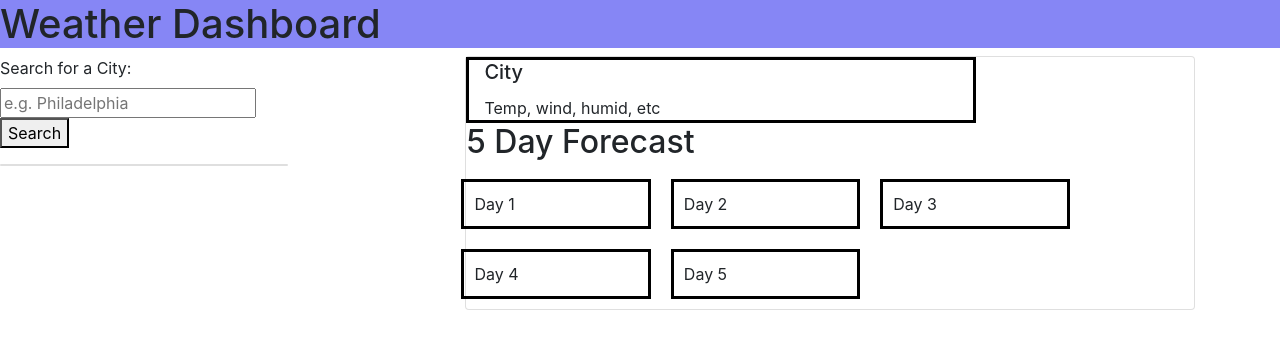
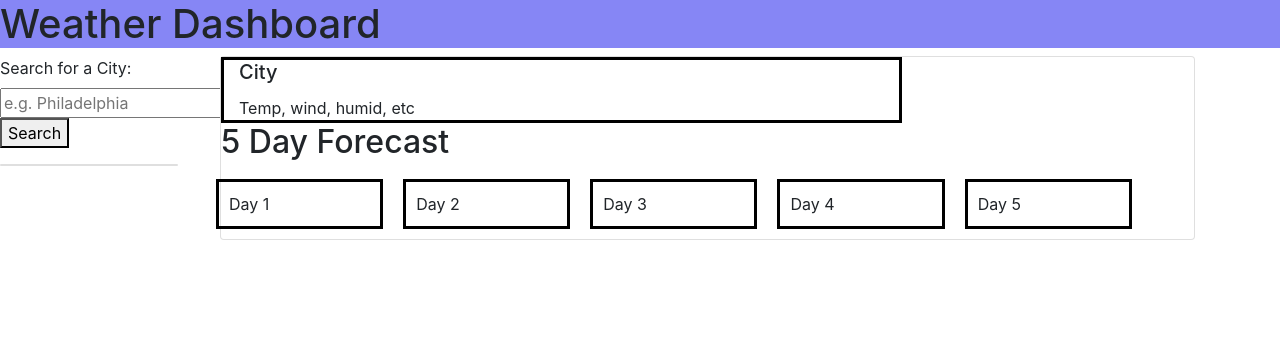
Before and after one commit to james-stapleton/Weather-Dashboard, a plain HTML site: page index.html in a window 1280 px wide. Drawn offline with nearby package versions, Linux system fonts and the light colour scheme.

Commit message:
readme and bug fixes

```diff
--- a/assets/css/styles.css
+++ b/assets/css/styles.css
@@ -1,5 +1,9 @@
 header {
     background-color: rgb(134, 134, 245);
+}
+
+#search-bar {
+    width: 250px;
 }
 
 #display {
--- a/assets/js/index.js
+++ b/assets/js/index.js
@@ -18,26 +18,6 @@ var searchFormEl = document.querySelector("#search-form");
 
 
 searchFormEl.addEventListener("submit", handleSearchFormSubmit);
-
-// function getCurrentWeather(city) {
-//     console.log("getCurrentWeather function");
-//     fetch(
-//       "https://api.openweathermap.org/data/2.5/weather?q=" +
-//         city +
-//         "&appid=" +
-//         apiKey +
-//         "&units=imperial"
-//     )
-//       .then(function (response) {
-//         return response.json();
-//       })
-
-//       .then((data) => {
-//         console.log(data);
-//         const {temp, pressure, humidity} = data.main;1
-//         console.log(temp, pressure, humidity);
-//       });
-//   }
 
   function handleSearchFormSubmit(e) {
     e.preventDefault();
@@ -61,6 +41,7 @@ searchFormEl.addEventListener("submit", handleSearchFormSubmit);
 
     if (!cityArray.includes(city)) {
     cityArray.unshift(city);
+    localStorage.setItem("cities", JSON.stringify(cityArray));
     populateSearchHistory(cityArray);
     }
 
--- a/index.html
+++ b/index.html
@@ -15,7 +15,7 @@
   <header><h1>Weather Dashboard</h1></header>
 
     <div id="search-bar" class="row">
-      <div class="col-4">
+      <div class="col-10">
       <div>
         <form id="search-form">
             <label id="search-label" for="search-input">Search for a City:</label>
@@ -26,7 +26,7 @@
       </div>
 
 
-      <div class="card" style="width: 18rem;">
+      <div class="card" >
         <ul id="search-history" class="list-group list-group-flush">
 
         </ul>
@@ -45,15 +45,14 @@
         <div class="row">
     <h2 class="col-12">5 Day Forecast</h2>
 
-        <div class="day col-sm-6 col-lg-3" id="box1">Day 1</div>
-        <div class="day col-sm-6 col-lg-3" id="box2">Day 2</div>
-        <div class="day col-sm-6 col-lg-3" id="box3">Day 3</div>
-        <div class="day col-sm-6 col-lg-3" id="box4">Day 4</div>
-        <div class="day col-sm-6 col-lg-3" id="box5">Day 5</div>
+        <div class="day col-sm-6 col-lg-2" id="box1">Day 1</div>
+        <div class="day col-sm-6 col-lg-2" id="box2">Day 2</div>
+        <div class="day col-sm-6 col-lg-2" id="box3">Day 3</div>
+        <div class="day col-sm-6 col-lg-2" id="box4">Day 4</div>
+        <div class="day col-sm-6 col-lg-2" id="box5">Day 5</div>
       </div>
     </div>
 
-    <img src="" alt="">
 
 
 
```
Also changed, not shown: 1 other file.
